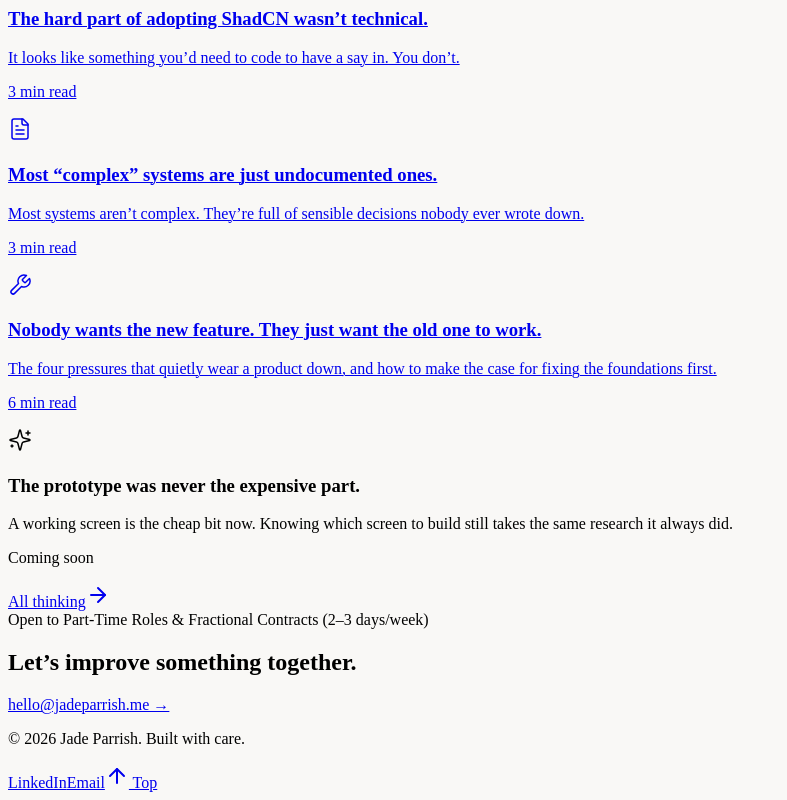
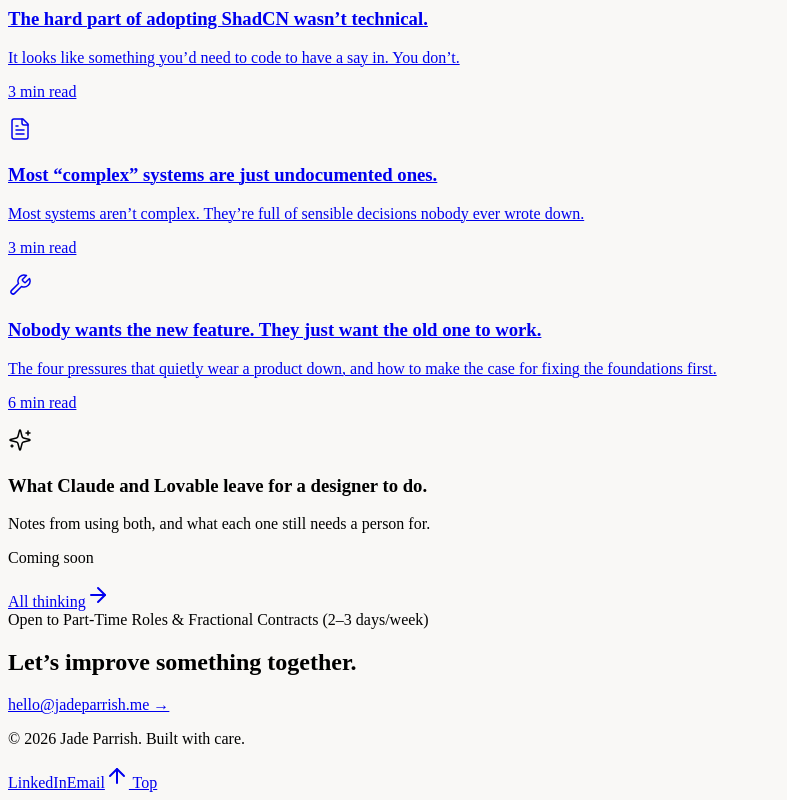
Before and after one commit to jadeparrish/portfolio, a Next.js app: page / in a window 1280 px wide. Shown: the part 3787-4587 px from the top of the page, without its empty margins (0-787 px from the left). Built offline with nearby package versions, Linux system fonts and the light colour scheme.

Commit message:
Update caseStudiesData.js

```diff
--- a/app/caseStudiesData.js
+++ b/app/caseStudiesData.js
@@ -207,9 +207,9 @@ export const thinkingList = [
     icon: Sparkles,
     kicker: 'Design & AI',
     readTime: 'Coming soon',
-    title: 'The prototype was never the expensive part.',
+    title: 'What Claude and Lovable leave for a designer to do.',
     description:
-      'A working screen is the cheap bit now. Knowing which screen to build still takes the same research it always did.',
+      'Notes from using both, and what each one still needs a person for.',
     hasPage: false,
   },
 ];
```
